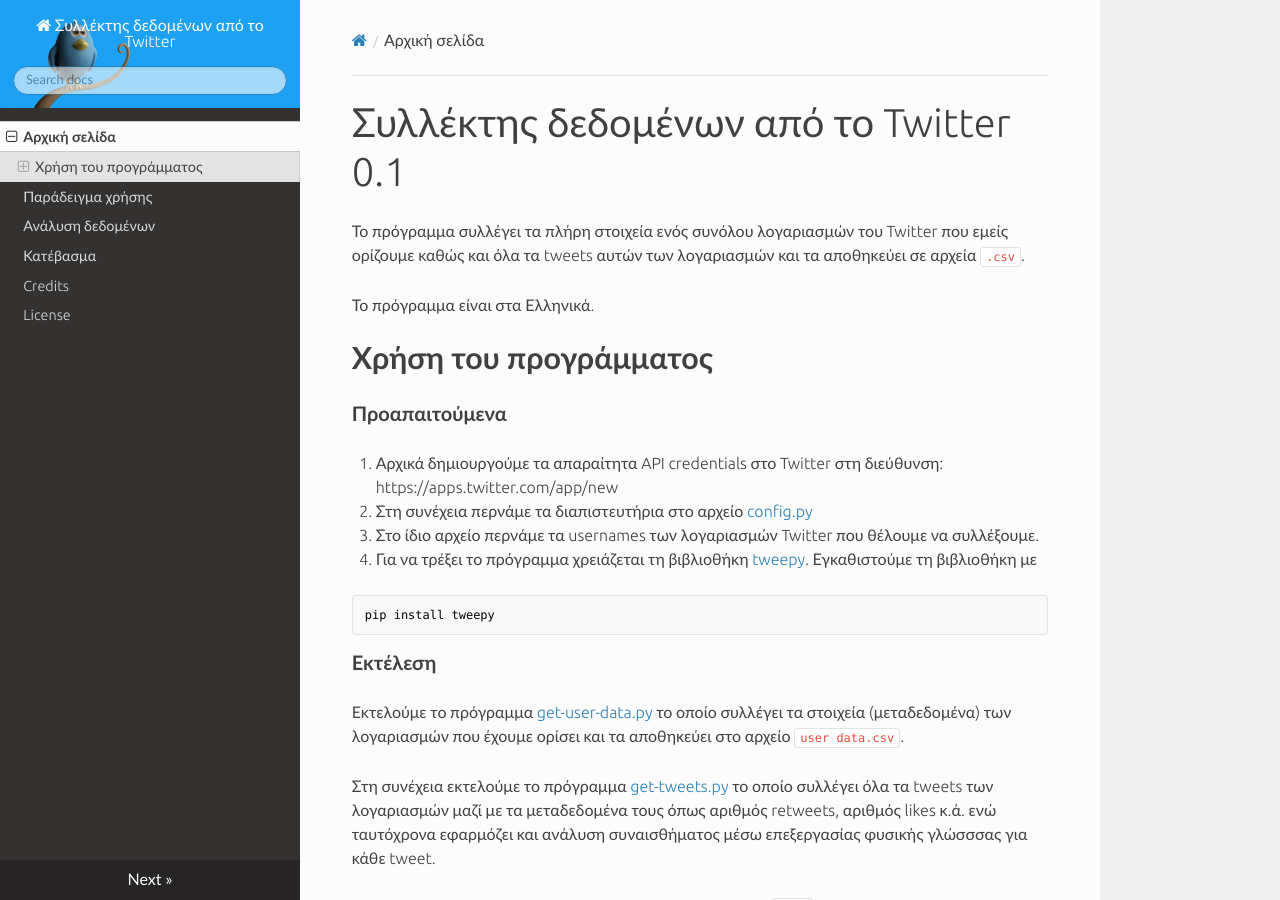
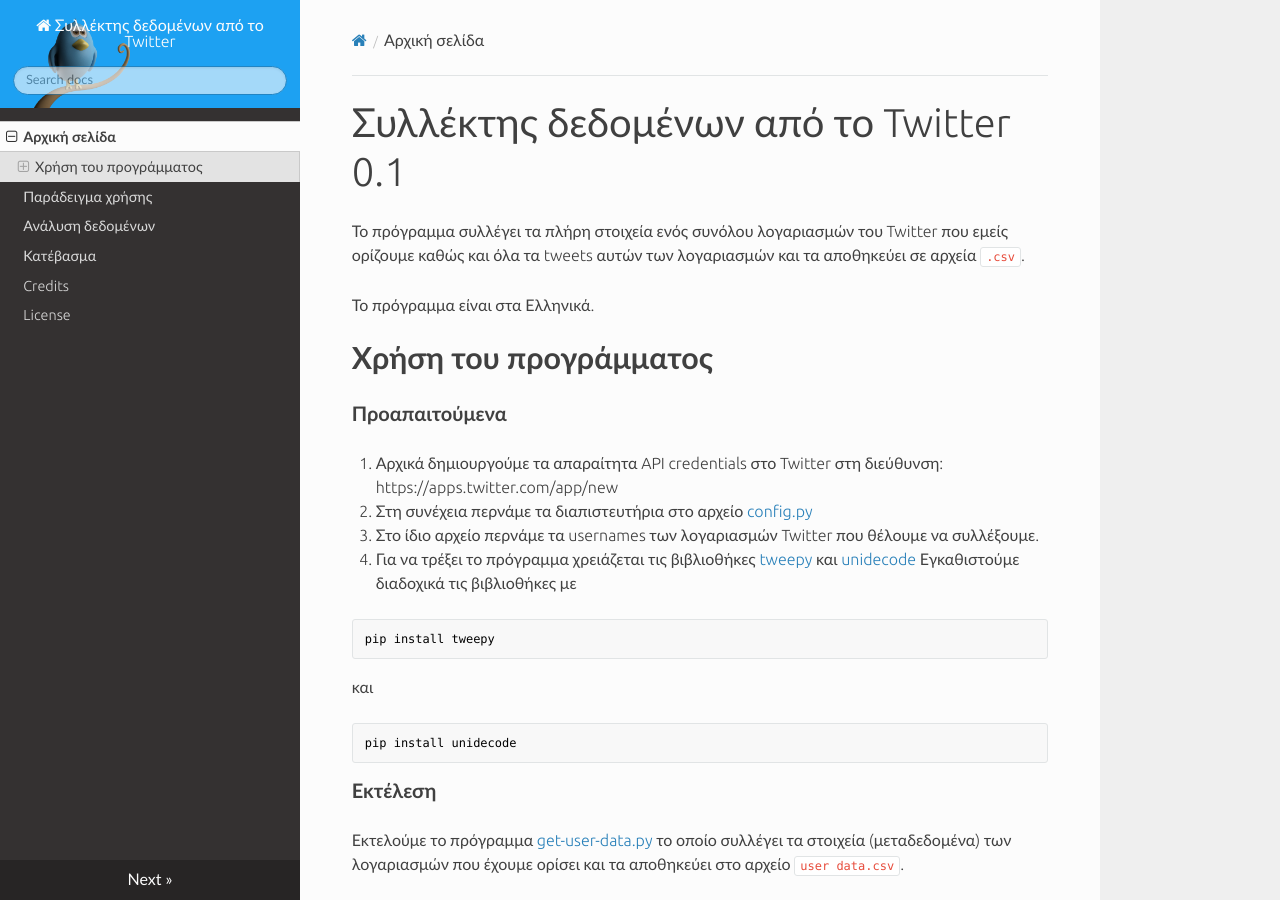
Before and after one commit to Protonotarios/get-tweets, an MkDocs documentation site: the page built from docs/index.md, in a window 1280 px wide and 900 px high. Built offline with MkDocs 1.6.1, drawn with Linux system fonts in a browser that asks for light colours; nearby versions of some CDN libraries; old or Windows-style settings are respelled for this version of MkDocs.

Commit message:
Ενημέρωση

````diff
--- a/docs/index.md
+++ b/docs/index.md
@@ -18,10 +18,16 @@
 3. Στο ίδιο αρχείο περνάμε τα usernames των λογαριασμών Twitter που
 θέλουμε να συλλέξουμε.
 
-4. Για να τρέξει το πρόγραμμα χρειάζεται τη βιβλιοθήκη [tweepy](https://github.com/tweepy/tweepy).
-Εγκαθιστούμε τη βιβλιοθήκη με
+4. Για να τρέξει το πρόγραμμα χρειάζεται τις βιβλιοθήκες
+[tweepy](https://github.com/tweepy/tweepy) και
+[unidecode](https://pypi.python.org/pypi/Unidecode)
+Εγκαθιστούμε διαδοχικά τις βιβλιοθήκες με
 ```
 pip install tweepy
+```
+και
+```
+pip install unidecode
 ```
 
 ### Εκτέλεση
````
